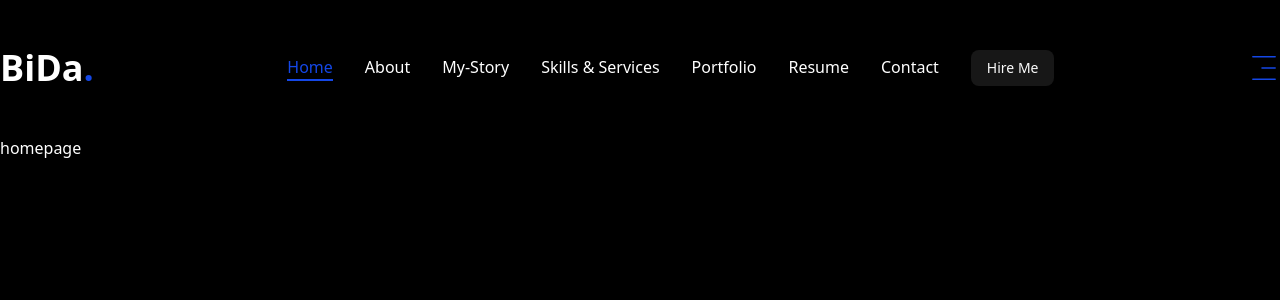
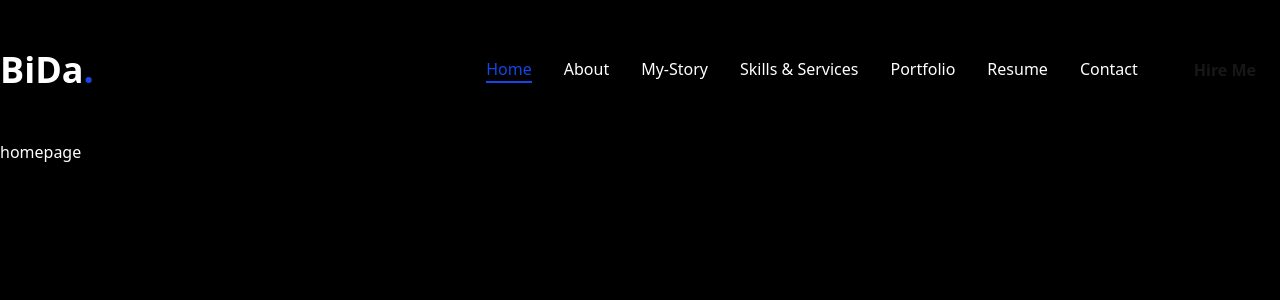
Before and after one commit to Bida3443/Bida-dev, a Next.js app: page / in a window 1280 px wide. Shown: the top 300 px of the page. Built offline with nearby package versions, Linux system fonts and the light colour scheme.

Commit message:
My Porfolio

```diff
--- a/app/layout.tsx
+++ b/app/layout.tsx
@@ -27,8 +27,9 @@ export default function RootLayout({
   children: React.ReactNode;
 }>) {
   return (
-    <html lang="en">
+    <html lang="en suppressHydrationWarning">
       <body
+      suppressHydrationWarning
         className={`${geistSans.variable} ${geistMono.variable} antialiased`}
       >
         <Header/>
--- a/components/MobileNav.tsx
+++ b/components/MobileNav.tsx
@@ -1,49 +1,118 @@
+
+// "use client"
+
+
+// import {Sheet, SheetContent, SheetTrigger,} from "@/components/ui/sheet";
+// import { usePathname } from "next/navigation";
+// import Link from "next/link";
+// import {CiMenuFries} from "react-icons/ci";
+
+
+// const links =[
+//     {
+//         name: 'home',
+//         path: '/'
+//     },
+//     {
+//         name: 'about',
+//         path: '/about'
+//     },
+//     {
+//         name: 'my-Story',
+//         path: '/story'
+//     },
+//     {
+//         name: 'skills & services',
+//         path: '/service'
+//     },
+//     {
+//         name: 'resume',
+//         path: '/resume'
+//     },
+//     {
+//         name: 'contact',
+//         path: '/contact'
+//     },
+// ]
+
+
+
+// const MobileNav = () =>{
+//     const pathname = usePathname();
+//     return <Sheet>
+//         <SheetTrigger className="flex justify-center items-center">
+//             <CiMenuFries className="text-[32px] text-blue-700"/>
+//         </SheetTrigger>
+//         <SheetContent className="flex flex-col">
+//             <div className="mt-32 mb-40 text-center text-2xl">
+//                 <Link href="/">
+//                 <h1 className="text-4xl font-semibold">
+//                     BiDa <span className="text-blue-700">.</span>
+//                 </h1>
+//                 </Link>
+//             </div>
+
+//             <nav className="flex flex-col justify-center items-center gap-8">
+//                 {links.map((link, index) =>{
+//                     return (
+//                         <Link href={link.path}
+//                         key={index}
+//                         className={` ${link.path === pathname && "text-blue-700 border-b-2 border-blue-700"}
+//                             text-xl capitalize hover:text-blue-700 transition-all`}
+//                         >
+//                             {link.name}
+//                         </Link>
+//                     )
+//                 })}
+
+//             </nav>
+//         </SheetContent>
+//     </Sheet>
+// };
+
+
+// export default MobileNav;
 
 "use client"
 
-
-import {Sheet, SheetContent, SheetTrigger} from "@/components/ui/sheet";
+import {
+  Sheet,
+  SheetContent,
+  SheetTrigger,
+  SheetHeader,
+  SheetTitle,
+} from "@/components/ui/sheet";
+import { VisuallyHidden } from "@radix-ui/react-visually-hidden";
 import { usePathname } from "next/navigation";
 import Link from "next/link";
-import {CiMenuFries} from "react-icons/ci";
+import { CiMenuFries } from "react-icons/ci";
 
+const links = [
+  { name: "home", path: "/" },
+  { name: "about", path: "/about" },
+  { name: "my-story", path: "/story" },
+  { name: "skills & services", path: "/service" },
+  { name: "resume", path: "/resume" },
+  { name: "contact", path: "/contact" },
+];
 
-const links =[
-    {
-        name: 'home',
-        path: '/'
-    },
-    {
-        name: 'about',
-        path: '/about'
-    },
-    {
-        name: 'my-Story',
-        path: '/story'
-    },
-    {
-        name: 'skills & services',
-        path: '/service'
-    },
-    {
-        name: 'resume',
-        path: '/resume'
-    },
-    {
-        name: 'contact',
-        path: '/contact'
-    },
-]
+const MobileNav = () => {
+  const pathname = usePathname();
 
+  return (
+    <Sheet>
+      <SheetTrigger className="flex items-center justify-center md:hidden">
+        <CiMenuFries className="text-[32px] text-blue-700" />
+      </SheetTrigger>
 
+      <SheetContent className="flex flex-col">
+        {/* ✅ Required for accessibility */}
+        <SheetHeader>
+          <VisuallyHidden>
+            <SheetTitle>Mobile Navigation</SheetTitle>
+          </VisuallyHidden>
+        </SheetHeader>
 
-const MobileNav = () =>{
-    const pathname = usePathname();
-    return <Sheet>
-        <SheetTrigger className="flex justify-center items-center">
-            <CiMenuFries className="text-[32px] text-blue-700"/>
-        </SheetTrigger>
-        <SheetContent className="flex flex-col">
         <div className="mt-32 mb-40 text-center text-2xl">
           <Link href="/">
             <h1 className="text-4xl font-semibold">
@@ -52,20 +121,24 @@ const MobileNav = () =>{
           </Link>
         </div>
 
-            <nav className="flex flex-col justify-center items-center gap-8">
-                {links.map((link, index) =>{
-                    return (
-                        <Link href={link.path} key={index} className={`text-xl capitalize hover:text-blue-700 transition-all`}
+        <nav className="flex flex-col items-center justify-center gap-8">
+          {links.map((link) => (
+            <Link
+              key={link.path}
+              href={link.path}
+              className={`${
+                link.path === pathname
+                  ? "text-blue-700 border-b-2 border-blue-700"
+                  : ""
+              } text-xl capitalize hover:text-blue-700 transition-all`}
             >
               {link.name}
             </Link>
-                    )
-                })}
-
+          ))}
         </nav>
       </SheetContent>
     </Sheet>
+  );
 };
 
-
 export default MobileNav;
--- a/components/ui/button.tsx
+++ b/components/ui/button.tsx
@@ -5,30 +5,22 @@ import { cva, type VariantProps } from "class-variance-authority"
 import { cn } from "@/lib/utils"
 
 const buttonVariants = cva(
-  "inline-flex items-center justify-center gap-2 whitespace-nowrap rounded-md text-sm font-medium transition-all disabled:pointer-events-none disabled:opacity-50 [&_svg]:pointer-events-none [&_svg:not([class*='size-'])]:size-4 shrink-0 [&_svg]:shrink-0 outline-none focus-visible:border-ring focus-visible:ring-ring/50 focus-visible:ring-[3px] aria-invalid:ring-destructive/20 dark:aria-invalid:ring-destructive/40 aria-invalid:border-destructive",
+  "inline-flex items-center justify-center whitespace-nowrap rounded-full text-base ring-offset-white transition-colors font-semibold ",
   {
     variants: {
       variant: {
-        default: "bg-primary text-primary-foreground hover:bg-primary/90",
+        default: "bg-blue text-primary hover:bg-blue-hover",
         destructive:
-          "bg-destructive text-white hover:bg-destructive/90 focus-visible:ring-destructive/20 dark:focus-visible:ring-destructive/40 dark:bg-destructive/60",
-        outline:
-          "border bg-background shadow-xs hover:bg-accent hover:text-accent-foreground dark:bg-input/30 dark:border-input dark:hover:bg-input/50",
-        secondary:
-          "bg-secondary text-secondary-foreground hover:bg-secondary/80",
-        ghost:
-          "hover:bg-accent hover:text-accent-foreground dark:hover:bg-accent/50",
-        link: "text-primary underline-offset-4 hover:underline",
+          "bg-blue text-primary hover:bg-blue-hover",
+        primary:"bg-primary text-white",
+        outline: "border border-blue bg-transparent text-accent hover:bg-accent hover:text-primary",
       },
       size: {
-        default: "h-9 px-4 py-2 has-[>svg]:px-3",
-        xs: "h-6 gap-1 rounded-md px-2 text-xs has-[>svg]:px-1.5 [&_svg:not([class*='size-'])]:size-3",
-        sm: "h-8 rounded-md gap-1.5 px-3 has-[>svg]:px-2.5",
-        lg: "h-10 rounded-md px-6 has-[>svg]:px-4",
-        icon: "size-9",
-        "icon-xs": "size-6 rounded-md [&_svg:not([class*='size-'])]:size-3",
-        "icon-sm": "size-8",
-        "icon-lg": "size-10",
+        default: "h-[44px] px-6",
+        // xs: "h-6 gap-1 rounded-md px-2 text-xs has-[>svg]:px-1.5 [&_svg:not([class*='size-'])]:size-3",
+        md: "h-[48] px-6",
+        lg: "h-[56px] px-8 text-sm uppercase tracking-[2px]",
+
       },
     },
     defaultVariants: {
```
Lines whose indentation alone changed are shown as unchanged.
